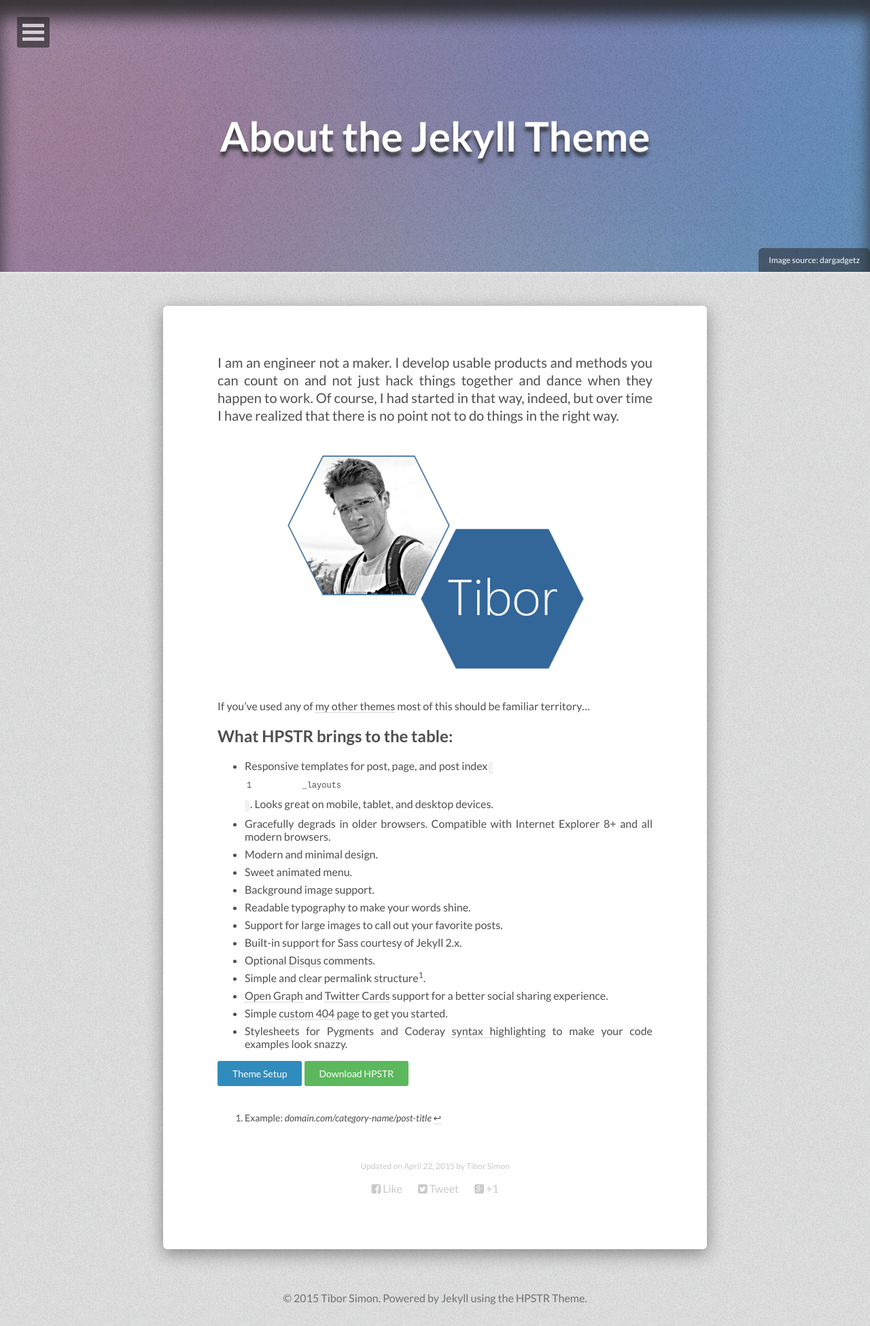
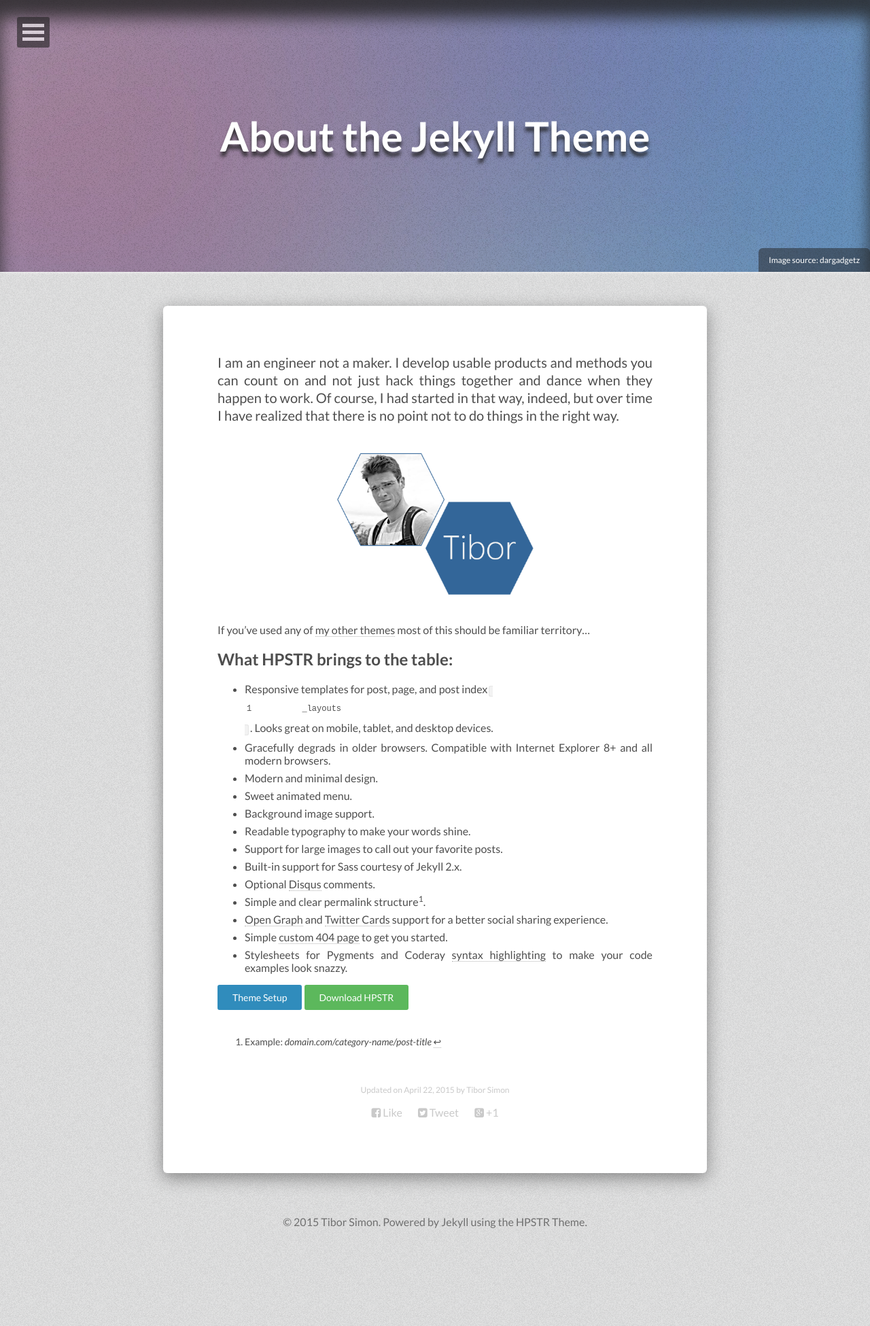
Before and after one commit to tiborsimon/tiborsimon.github.io, a Jekyll site: the page built from about/index.md, in a window 1280 px wide. Shown: the whole page at 68% size. Built offline with Jekyll 4.4.1, drawn with Linux system fonts in a browser that asks for light colours; nearby versions of some CDN libraries; after the commit the page ends 1839 px from its top, so only the background shows below that.

Commit message:
image link updated

```diff
--- a/about/index.md
+++ b/about/index.md
@@ -12,7 +12,7 @@
 I am an engineer not a maker. I develop usable products and methods you can count on and not just hack things together and dance when they happen to work. Of course, I had started in that way, indeed, but over time I have realized that there is no point not to do things in the right way.
 
 <figure>
-<a href="http://farm9.staticflickr.com/8426/7758832526_cc8f681e48_b.jpg"><img src="{{ site.url }}/images/core/tibor_about.png" alt="Tibor"></a>
+<a href="#"><img src="{{ site.url }}/images/core/tibor_about.png" alt="Tibor" width="300px"></a>
 </figure>
 
 If you've used any of [my other themes](http://mademistakes.com/work/jekyll-themes/) most of this should be familiar territory...
```
